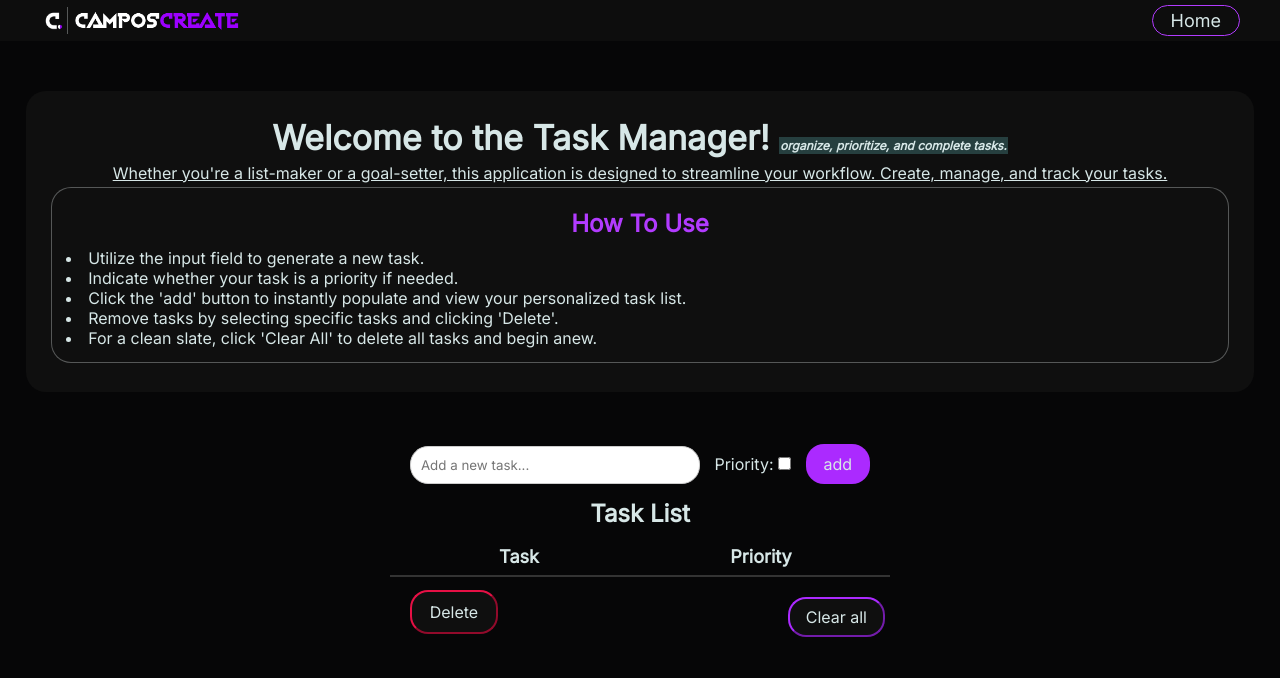
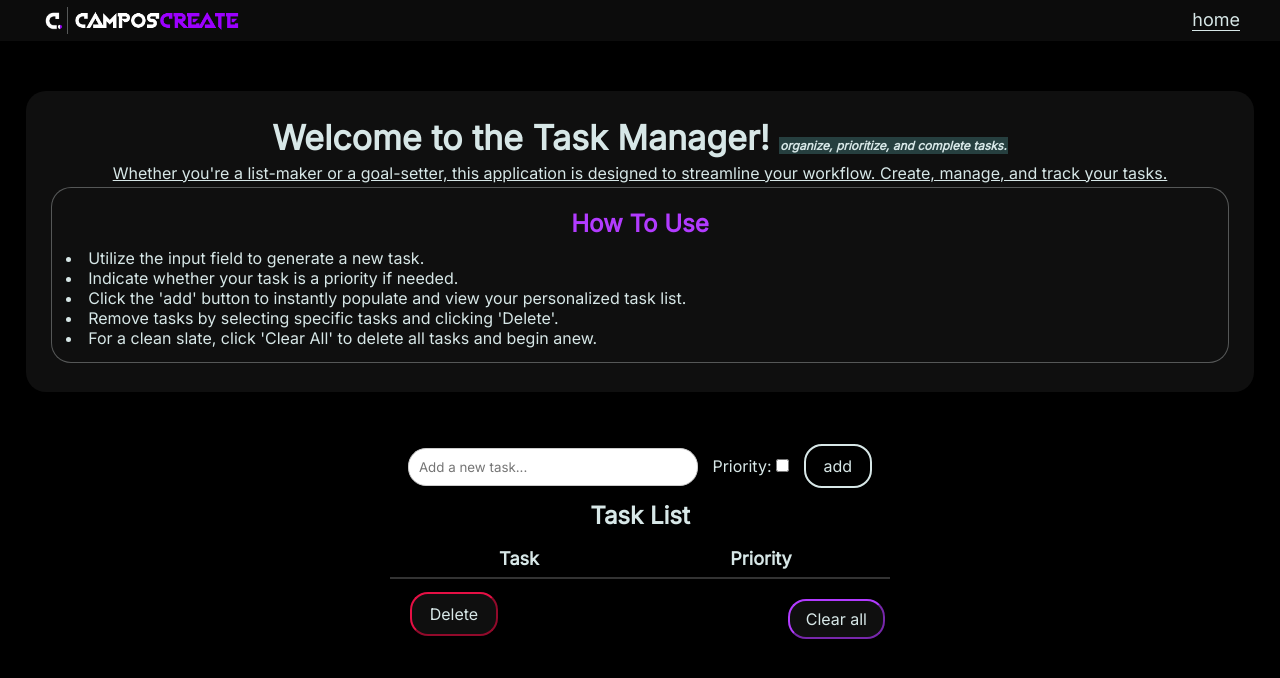
Before and after one commit to camposcreate/portfolio-site, a plain HTML site: page src/main/resources/static/projects/task-manager/task-manager.html in a window 1280 px wide. Drawn offline with Linux system fonts and the light colour scheme.

Commit message:
final updates

```diff
--- a/src/main/resources/static/algorithm-visualizer/vis.css
+++ b/src/main/resources/static/algorithm-visualizer/vis.css
@@ -52,15 +52,12 @@ nav a {
 nav a.nav-link {
     text-decoration: none;
     color: #d7e7e7;
-    padding: 4px 18px;
-    border-radius: 18px;
     display: inline-block;
-    border: 1px solid #B23BFF;
+    border-bottom: 1px solid #d7e7e7;
 }
 /* Add hover effect to the "Home" link */
 nav a.nav-link:hover {
-    background: #B23BFF;
-    transition: 0.3s ease;
+    color: #a7caca;
 }
 .container ul {
     display: none;
@@ -76,6 +73,8 @@ nav a.nav-link:hover {
     padding: 2%;
     border-radius: 20px;
     text-align: center;
+    box-shadow: rgba(255, 255, 255, 0.05) 0px 10px 15px -3px, rgba(255, 255, 255, 0.05) 0px 4px 6px -2px;
+    margin-bottom: 2%;
 }
 .description ul li {
     list-style: inside;
@@ -188,8 +187,7 @@ select {
 .legend-section {
     display: flex;
     background: linear-gradient(#333, #B23BFF);
-    border-color: #1f1f1f;
-    border-style: solid;
+    border: 1px solid #d7e7e7;
     color: #d7e7e7;
     justify-content: center;
     align-items: center;
--- a/src/main/resources/static/projects/task-manager/task-manager.css
+++ b/src/main/resources/static/projects/task-manager/task-manager.css
@@ -7,7 +7,7 @@
     box-sizing: border-box;
 }
 body {
-    background: #060607;
+    background: #000;
 }
 #header {
     position: relative;
@@ -51,16 +51,12 @@ nav a {
 /* Style the "Home" link */
 nav a.nav-link {
     color: #d7e7e7;
-    padding: 4px 18px;
-    border-radius: 18px;
-    border-right: red;
     display: inline-block;
-    border: 1px solid #B23BFF;
+    border-bottom: 1px solid #d7e7e7;
 }
 /* Add hover effect to the "Home" link */
 nav a.nav-link:hover {
-    background: #B23BFF;
-    transition: 0.3s ease;
+    color: #a7caca;
 }
 .container ul {
     display: none;
@@ -140,16 +136,16 @@ label {
 #add-button {
     text-decoration: none;
     color: #d7e7e7;
-    background: #AB2AFF;
+    background: #000;
     padding: 10px 18px;
     border-radius: 18px;
     font-size: 16px;
-    border: none;
+    border: 2px solid #d7e7e7;
     cursor: pointer;
     margin-left: 10px;
 }
 #add-button:hover {
-    background: #c162ff;
+    background: rgba(50, 50, 50);
 }
 .task-list {
     width: 500px;
@@ -190,13 +186,6 @@ h2 {
     position: absolute;
     padding-left: 325px;
 }
-/*li {
-    display: flex;
-    align-items: center;
-    justify-content: space-between;
-    padding: 8px;
-    border-bottom: 1px solid #d7e7e7;
-}*/
 .task-buttons {
     display: flex;
     align-items: center;
@@ -223,7 +212,7 @@ h2 {
     border-radius: 18px;
     font-size: 16px;
     background: #0f0f0f;
-    border-color: #AB2AFF;
+    border-color: #B23BFF;
     cursor: pointer;
     margin-top: 10px;
 }
--- a/src/main/resources/static/projects/task-manager/task-manager.html
+++ b/src/main/resources/static/projects/task-manager/task-manager.html
@@ -17,7 +17,7 @@
         <nav>
             <img src="../../images/navbar_logo.png" class="nav_logo">
             <img src="../../images/logo_name.png" class="logo">
-            <a href="../../index.html" class="nav-link active"> Home </a>
+            <a href="../../index.html" class="nav-link active"> home </a>
         </nav>
     </div>
 </div>
--- a/src/main/resources/static/styles.css
+++ b/src/main/resources/static/styles.css
@@ -147,7 +147,7 @@ nav ul li a:hover {
     z-index: -1;
 }
 .hero-block h1 {
-    font-size: 64px;
+    font-size: 68px;
 }
 .name-block {
     display: flex;
```
Also changed, not shown: src/main/resources/static/algorithm-visualizer/vis.html (+3 -3 lines).
